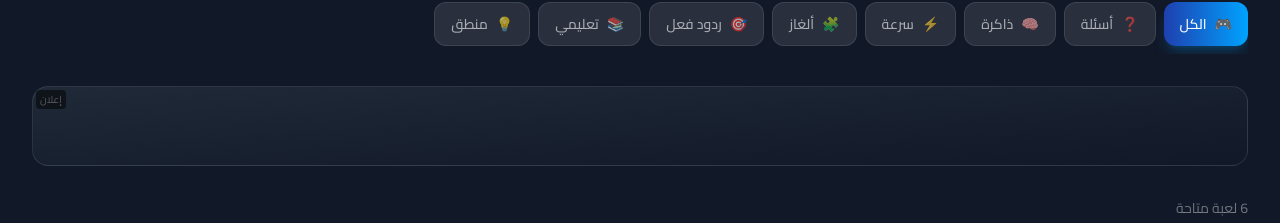
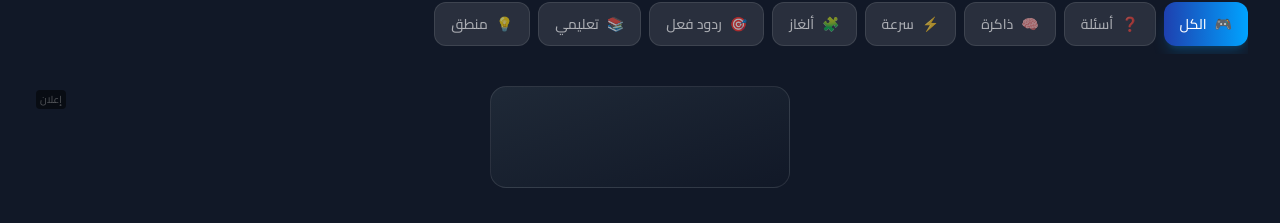
Before and after one commit to abubakr775878004-del/TawasulFree, a React (Vite) app: page /games in a window 1280 px wide. Shown: the part 389-612 px from the top of the page. Built offline with nearby package versions, Linux system fonts and the light colour scheme; no server answers; the database is empty.

Commit message:
Refactor AdBanner component layout and size config
Removed height properties from size configuration and updated class names for the ad container and slot.

```diff
--- a/src/components/features/AdBanner.tsx
+++ b/src/components/features/AdBanner.tsx
@@ -15,10 +15,10 @@ interface Props {
 }
 
 const SIZE_CONFIG = {
-  banner: { h: 'h-20', label: 'إعلان 728×90' },
-  square: { h: 'h-48 sm:h-64', label: 'إعلان 300×250' },
-  leaderboard: { h: 'h-16', label: 'إعلان 970×90' },
-  rectangle: { h: 'h-32', label: 'إعلان 300×100' },
+  banner: { label: 'إعلان 728×90' },
+  square: { label: 'إعلان 300×250' },
+  leaderboard: { label: 'إعلان 970×90' },
+  rectangle: { label: 'إعلان 300×100' },
 };
 
 export default function AdBanner({ location, size = 'square', className = '' }: Props) {
@@ -54,7 +54,7 @@ export default function AdBanner({ location, size = 'square', className = '' }:
     fetchAd();
   }, [location]);
 
-  // حقن كود HilltopAds تلقائياً في حال لم يكن هناك إعلان مخصص من قاعدة البيانات، أو كإعلان افتراضي
+  // حقن كود HilltopAds تلقائياً في حال لم يكن هناك إعلان مخصص من قاعدة البيانات
   useEffect(() => {
     const container = adContainerRef.current;
     if (container && (!ad || !ad.code)) {
@@ -87,17 +87,17 @@ export default function AdBanner({ location, size = 'square', className = '' }:
   };
 
   return (
-    <div className={`ad-container w-full ${className}`}>
+    <div className={`ad-container w-full flex justify-center my-4 ${className}`}>
       <div
-        className={`ad-slot w-full ${cfg.h} cursor-pointer hover:border-white/20 transition-colors overflow-hidden relative flex items-center justify-center bg-black/20 border border-white/10 rounded-2xl`}
+        className="ad-slot min-w-[300px] max-w-full h-auto cursor-pointer overflow-hidden relative flex justify-center items-center bg-transparent rounded-2xl"
         onClick={ad ? handleAdClick : undefined}
         title={ad?.name || 'إعلان'}
       >
         {ad?.code ? (
-          <div dangerouslySetInnerHTML={{ __html: ad.code }} className="w-full h-full flex items-center justify-center" />
+          <div dangerouslySetInnerHTML={{ __html: ad.code }} className="w-full flex justify-center items-center" />
         ) : (
-          <div ref={adContainerRef} className="w-full h-full flex items-center justify-center">
-            {/* سيتم تحميل إعلان HilltopAds هنا تلقائياً */}
+          <div ref={adContainerRef} className="w-full flex justify-center items-center min-h-[100px]">
+            {/* يتم ضبط الحجم والارتفاع تلقائياً حسب مقاس الإعلان */}
           </div>
         )}
       </div>
```
